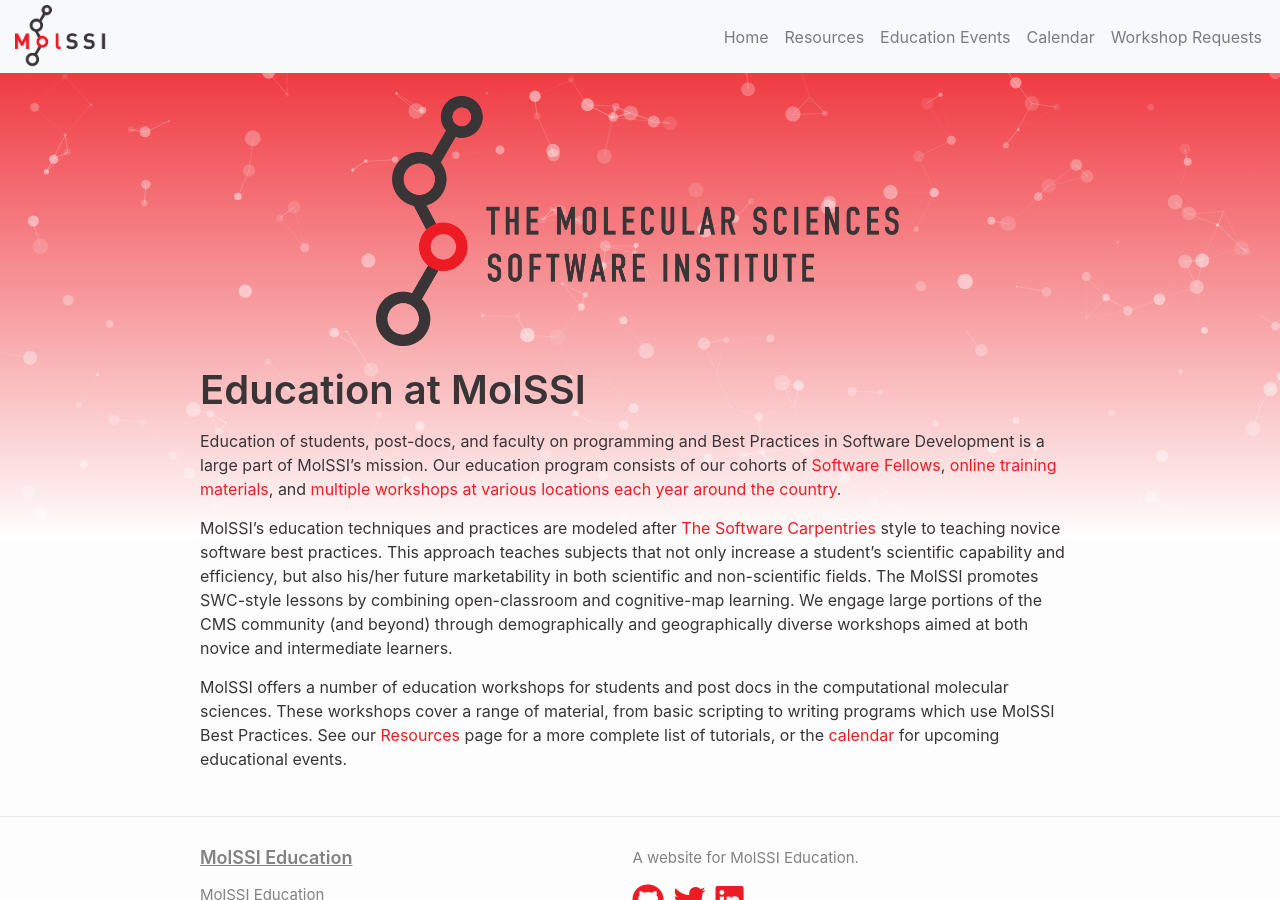
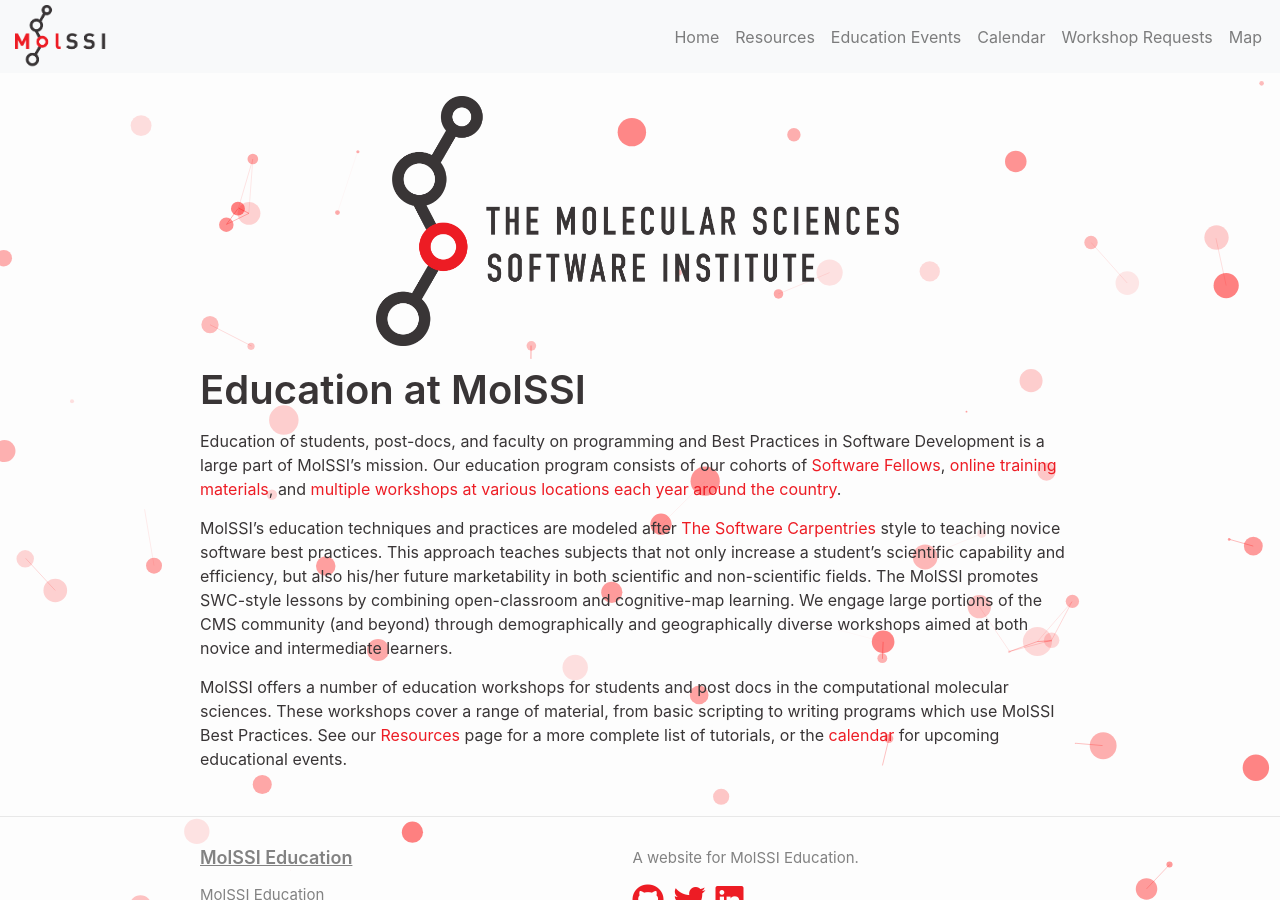
Before and after one commit to MolSSI-Education/molssi-education.github.io, a Jekyll site: the page built from index.md, in a window 1280 px wide and 900 px high. Built offline with Jekyll 4.4.1, drawn with Linux system fonts in a browser that asks for light colours; Markdown is read by kramdown in place of the engine named in the settings.

Commit message:
small modifications

```diff
--- a/_config.yml
+++ b/_config.yml
@@ -36,6 +36,7 @@ header_pages:
   - events.md
   - calendar.md
   - request.md
+  - map.md
 
 social-links:
   - github: MolSSI-Education
@@ -47,9 +48,11 @@ plugins:
   - jekyll-octicons
   - jekyll-maps
 
+
 maps:
   google:
     api_key: AIzaSyAkMUoQM9UA-CNJklZKspMl1LmJRAUr_Sg
+
 # --- Events --- #
 # Events are displayed via a collection to allow for single page generation.
 
--- a/assets/css/style.scss
+++ b/assets/css/style.scss
@@ -26,13 +26,13 @@ details {
 
 #particles-js {
 	position: absolute;
-	background-image: linear-gradient(to bottom, #ed1c24ff, white );
+	// background-image: linear-gradient(to bottom, #ed1c24ff, white );
 	top:0;
 	left:0;
   width: 100vw;
-	height: 60vh;
+	height: 100vh;
 	z-index: -1;
-  background-color:  #ed1c24ff;
+  // background-color:  #ed1c24ff;
 }
 
 #navbar-logo {
@@ -68,6 +68,7 @@ details {
 
 .fab {
 	font-size: 2rem;
+	color: #ed1c24ff;
 }
 /* Style the tab */
 .tab {
--- a/assets/particles.json
+++ b/assets/particles.json
@@ -1,20 +1,20 @@
 {
 	"particles": {
 		"number": {
-			"value": 300,
+			"value": 50,
 			"density": {
 				"enable": true,
 				"value_area": 800
 			}
 		},
 		"color": {
-			"value": "#ffffff"
+			"value": "#ff0000"
 		},
 		"shape": {
 			"type": "circle",
 			"stroke": {
 				"width": 0,
-				"color": "#000000"
+				"color": "#ff0000"
 			},
 			"polygon": {
 				"nb_sides": 5
@@ -36,19 +36,19 @@
 			}
 		},
 		"size": {
-			"value": 8,
+			"value": 15,
 			"random": true,
 			"anim": {
 				"enable": false,
-				"speed": 40,
+				"speed": 20,
 				"size_min": 0.1,
 				"sync": false
 			}
 		},
 		"line_linked": {
 			"enable": true,
-			"distance": 50,
-			"color": "#ffffff",
+			"distance": 70,
+			"color": "#ff0000",
 			"opacity": 0.4,
 			"width": 1
 		},
```
Also changed, not shown: map.md (+4 -0 lines).
